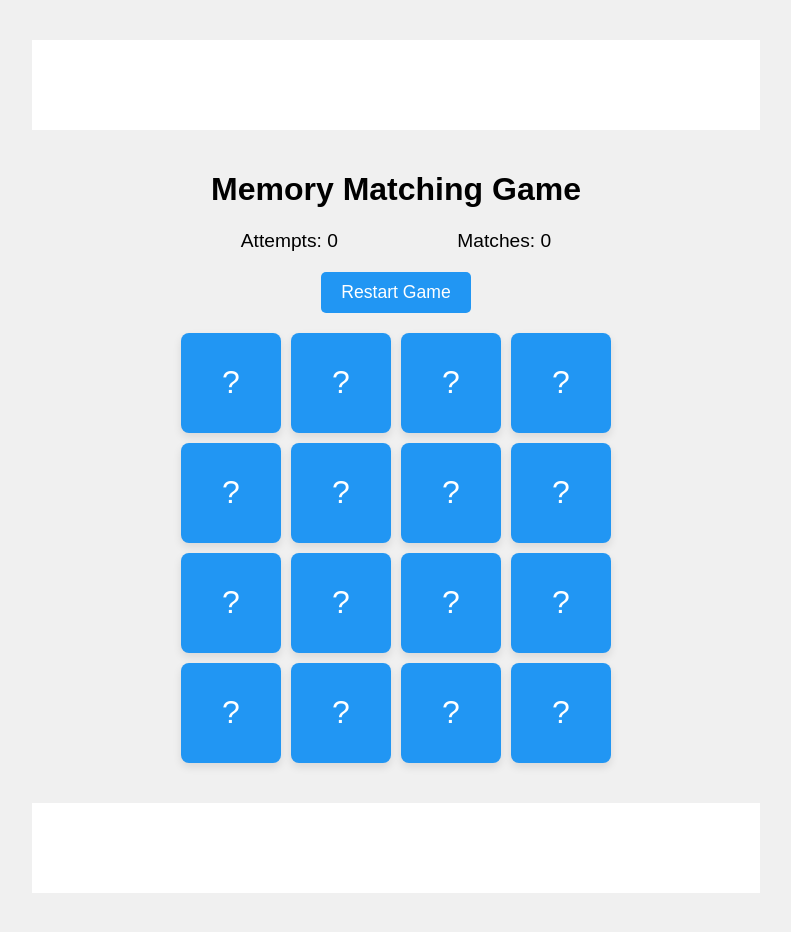
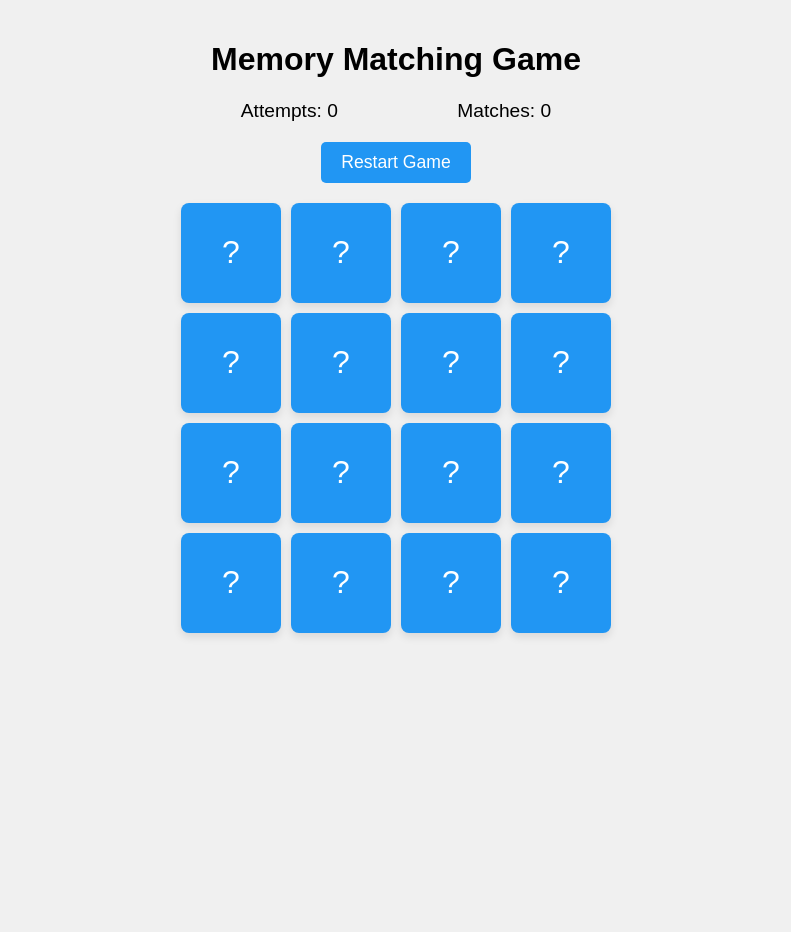
Before and after one commit to aquakid/cryptofortify.xyz, a plain HTML site: page index.html in a window 1280 px wide. Shown: the whole page, without its empty margins (244-1035 px from the left). After the commit the page ends 840 px from the top, so only its background shows below. Drawn offline with Linux system fonts and the light colour scheme.

Commit message:
Update index.html

```diff
--- a/index.html
+++ b/index.html
@@ -4,8 +4,11 @@
     <meta charset="UTF-8">
     <meta name="viewport" content="width=device-width, initial-scale=1.0">
     <title>Memory Matching Game</title>
+
+    <!-- Google AdSense Code for Auto Placement -->
     <script async src="https://pagead2.googlesyndication.com/pagead/js/adsbygoogle.js?client=ca-pub-9898504952080648"
         crossorigin="anonymous"></script>
+
     <style>
         :root {
             --card-size: 100px;
@@ -109,18 +112,6 @@
             background-color: #1976d2;
         }
 
-        /* Ad container styles */
-        .ad-container {
-            width: 100%;
-            max-width: 728px;
-            margin: 20px auto;
-            min-height: 90px;
-            background-color: #fff;
-            display: flex;
-            justify-content: center;
-            align-items: center;
-        }
-
         @media (max-width: 600px) {
             :root {
                 --card-size: 70px;
@@ -130,12 +121,6 @@
     </style>
 </head>
 <body>
-    <!-- Top Ad Container -->
-    <div class="ad-container">
-        <!-- Add your AdSense code here -->
-        <div id="top-ad"></div>
-    </div>
-
     <div class="game-container">
         <div class="header">
             <h1>Memory Matching Game</h1>
@@ -147,12 +132,6 @@
         </div>
 
         <div class="game-board" id="gameBoard"></div>
-    </div>
-
-    <!-- Bottom Ad Container -->
-    <div class="ad-container">
-        <!-- Add your AdSense code here -->
-        <div id="bottom-ad"></div>
     </div>
 
     <script>
@@ -293,13 +272,6 @@
 
         // Initialize the game
         const game = new MemoryGame();
-
-        // Google AdSense code would go here
-        window.addEventListener('load', function() {
-            // Add your Google AdSense code here
-            // Example:
-            // (adsbygoogle = window.adsbygoogle || []).push({});
-        });
     </script>
 </body>
 </html>
```
